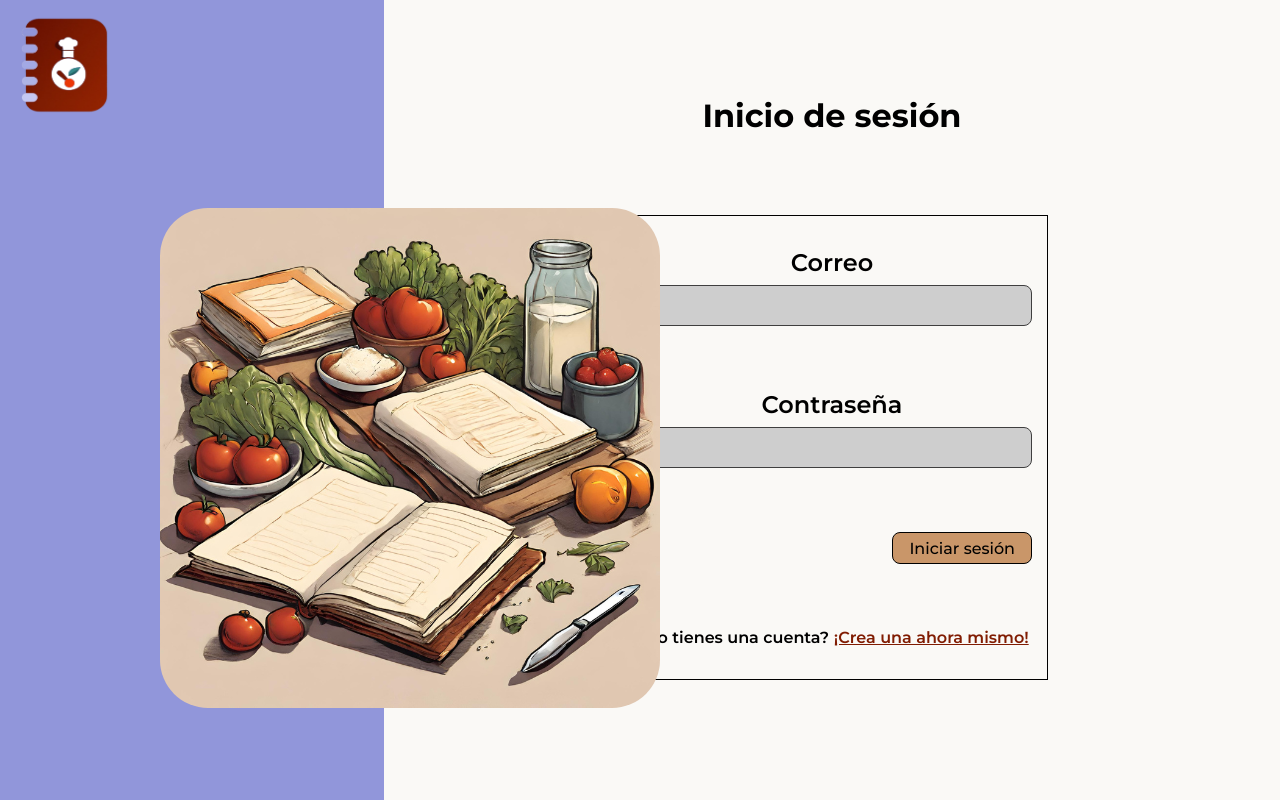
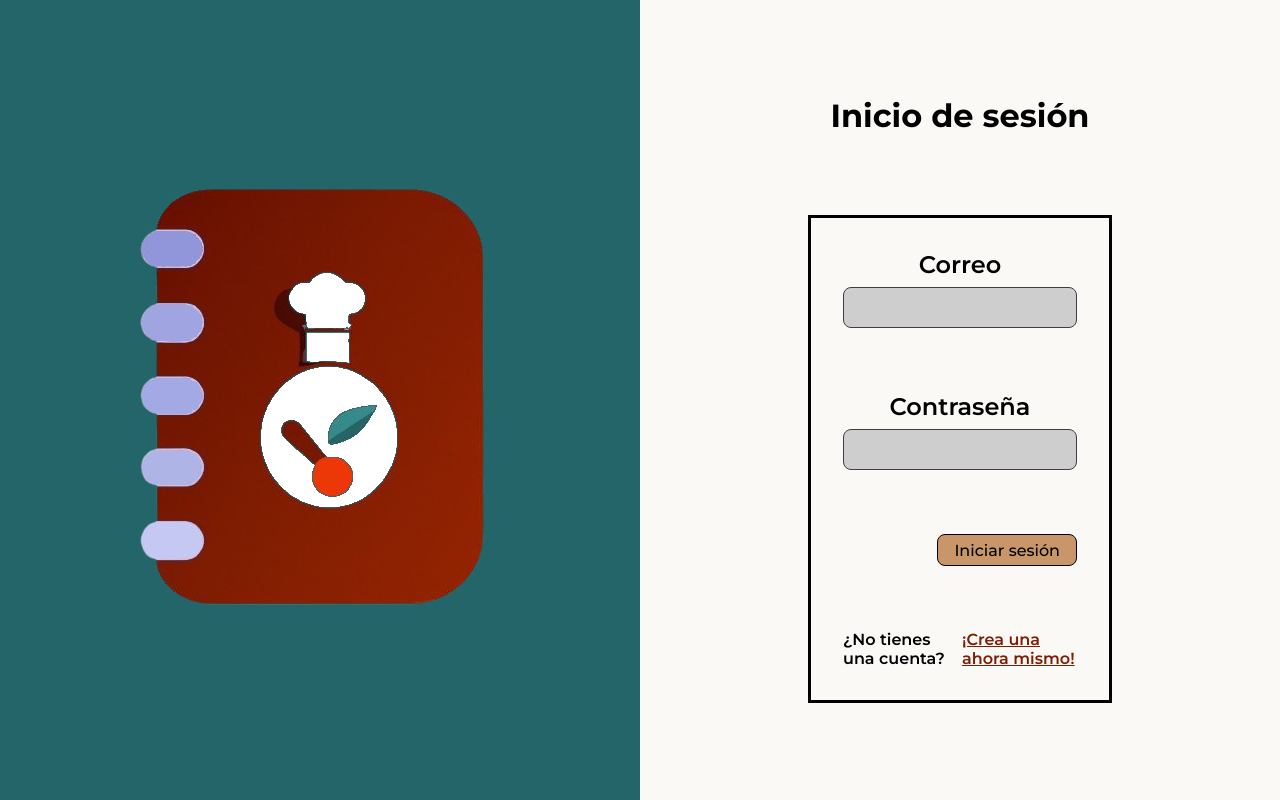
Before and after one commit to S4vianR/Recetario-Comunitario, a SvelteKit app in the folder RecetasUnidas/: page / in a window 1280 px wide. Built offline with nearby package versions, Linux system fonts and the light colour scheme.

Commit message:
Updated styling and image sizes

```diff
--- a/RecetasUnidas/src/components/Nav.svelte
+++ b/RecetasUnidas/src/components/Nav.svelte
@@ -1,7 +1,7 @@
 <script lang="ts">
+	import { supabase } from '$lib/supabaseClient';
 	import { onMount } from 'svelte';
 	import logo from '/src/lib/assets/logo-removebg.png';
-	import { supabase } from '$lib/supabaseClient';
 
 	let usuario = '';
 
@@ -71,7 +71,7 @@
 
 <nav>
 	<div class="first_div">
-		<img src={logo} alt="Logo" width="60" height="60" id="logo" />
+		<img src={logo} alt="Logo" id="logo" />
 		<p id="nombreUsuario">{usuario}</p>
 	</div>
 	<div class="second_div">
@@ -107,7 +107,7 @@
 		flex-direction: row;
 		align-items: center;
 		justify-content: space-between;
-		height: 7svh;
+		height: 3.5rem;
 		position: sticky;
 		top: 0;
 		right: 0;
@@ -198,4 +198,9 @@
 		text-decoration: none;
 		font-weight: 600;
 	}
+
+	img {
+		width: 2.5rem;
+		height: 2.5rem;
+	}
 </style>
--- a/RecetasUnidas/src/routes/+page.svelte
+++ b/RecetasUnidas/src/routes/+page.svelte
@@ -3,7 +3,6 @@
 	import { supabase } from '$lib/supabaseClient';
 	import { onMount } from 'svelte';
 	import logo from '/src/lib/assets/logo-removebg.png';
-	import vegetable_recipe_book from '/src/lib/assets/vegetable-recipe-book.png';
 
 	// Variables
 	let correo = '';
@@ -30,8 +29,8 @@
 
 <main class="white">
 	<section>
-		<section class="purple left_pane">
-			<img alt="" src={logo} class="logo" />
+		<section class="left_pane">
+			<img id="logo" src={logo} class="logo" alt="Logo" />
 		</section>
 		<section class="right_pane">
 			<h2>Inicio de sesión</h2>
@@ -53,25 +52,24 @@
 				</section>
 			</form>
 		</section>
-		<img src={vegetable_recipe_book} alt="Vegetable Recipe Book" id="vegetable_recipe_book" />
 	</section>
 </main>
 
 <style>
 	main > section:nth-child(1) {
 		display: grid;
-		grid-template-columns: 30% 70%;
+		grid-template-columns: 40rem auto;
 		height: 100svh;
 	}
 
 	.left_pane {
+		display: flex;
+		justify-content: center;
+		align-items: center;
 		padding: 1rem;
+		background-color: #236569;
 	}
 
-	.left_pane > img {
-		height: 100px;
-		aspect-ratio: 1.01;
-	}
 
 	.right_pane {
 		padding: 1rem;
@@ -90,7 +88,7 @@
 	}
 
 	.right_pane > form {
-		border: 1px solid #000;
+		border: 3px solid #000;
 		padding: 2rem;
 		width: 50%;
 		aspect-ratio: 3/2;
@@ -128,7 +126,7 @@
 		outline: none;
 		border: 0.12rem solid #3f3f3f;
 		border-radius: 0.5rem;
-		width: 25rem;
+		width: 100%;
 		height: 2.575rem;
 		flex-shrink: 0;
 		padding: 0.5rem;
@@ -164,14 +162,6 @@
 	#mensaje_registro > a {
 		color: #801c02;
 	}
-
-	#vegetable_recipe_book {
-		position: absolute;
-		left: 10rem;
-		top: 13rem;
-		border-radius: 3rem;
-	}
-
 	.white {
 		background-color: #faf9f6;
 	}
--- a/RecetasUnidas/src/routes/perfil/+page.svelte
+++ b/RecetasUnidas/src/routes/perfil/+page.svelte
@@ -160,7 +160,7 @@
 
 	#publicacion img {
 		border-radius: 0.5rem;
-		width: 230px;
+		width: 14.375rem;
 		aspect-ratio: 1;
 	}
 
@@ -222,7 +222,7 @@
 
 	#profilePicture {
 		border-radius: 50%;
-		width: 200px;
+		width: 12.5rem;
 		aspect-ratio: 1;
 		border: #000 2px solid;
 	}
--- a/RecetasUnidas/src/routes/perfilU/[username]/+page.svelte
+++ b/RecetasUnidas/src/routes/perfilU/[username]/+page.svelte
@@ -123,7 +123,7 @@
 
 	#publicacion img {
 		border-radius: 0.5rem;
-		width: 230px;
+		width: 14.375rem;
 		aspect-ratio: 1;
 	}
 
@@ -186,7 +186,7 @@
 
 	#profilePicture {
 		border-radius: 50%;
-		width: 25rem;
+		width: 100%;
 		aspect-ratio: 1;
 		border: #000 2px solid;
 	}
--- a/RecetasUnidas/src/routes/registro/+page.svelte
+++ b/RecetasUnidas/src/routes/registro/+page.svelte
@@ -1,7 +1,6 @@
 <script lang="ts">
 	// Imports
 	import { supabase } from '$lib/supabaseClient';
-	import food_stand_day from '/src/lib/assets/food-stand-day.png';
 	import logo from '/src/lib/assets/logo-removebg.png';
 
 	// Page title
@@ -115,25 +114,24 @@
 				</section>
 			</div>
 		</section>
-		<img src={food_stand_day} alt="Food Stand Day" id="vegetable_recipe_book" />
 	</section>
 </main>
 
 <style>
 	main > section:nth-child(1) {
 		display: grid;
-		grid-template-columns: 30% 70%;
+		grid-template-columns: 40rem auto;
 		height: 100svh;
 	}
 
+
 	.left_pane {
+		display: flex;
+		justify-content: center;
+		align-items: center;
 		padding: 1rem;
 	}
 
-	.left_pane > img {
-		height: 100px;
-		aspect-ratio: 1.01;
-	}
 
 	.right_pane {
 		padding: 1rem;
@@ -233,13 +231,6 @@
 		justify-content: space-between;
 	}
 
-	#vegetable_recipe_book {
-		position: absolute;
-		left: 10rem;
-		top: 13rem;
-		border-radius: 3rem;
-	}
-
 	.white {
 		background-color: #faf9f6;
 	}
```
Also changed, not shown: RecetasUnidas/src/routes/feed/+page.svelte (+11 -5 lines). Lines whose indentation alone changed are shown as unchanged.
